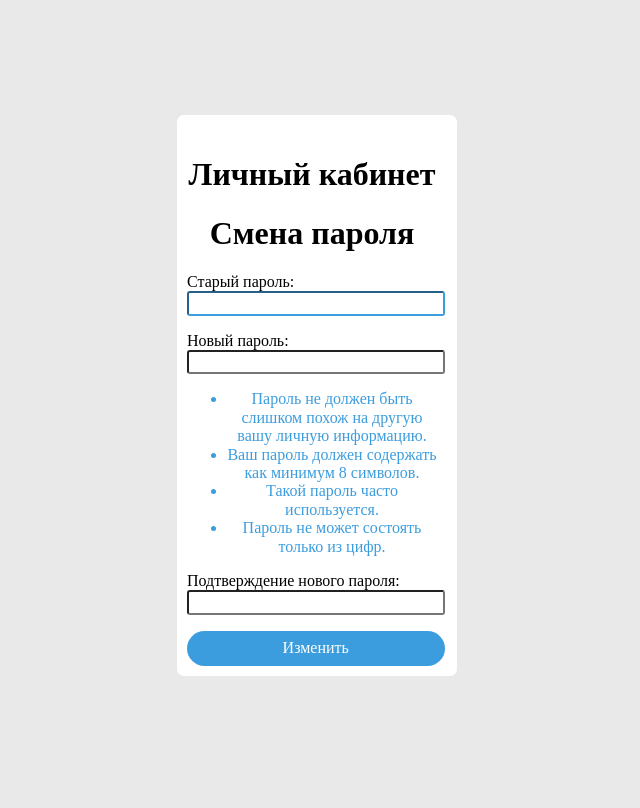
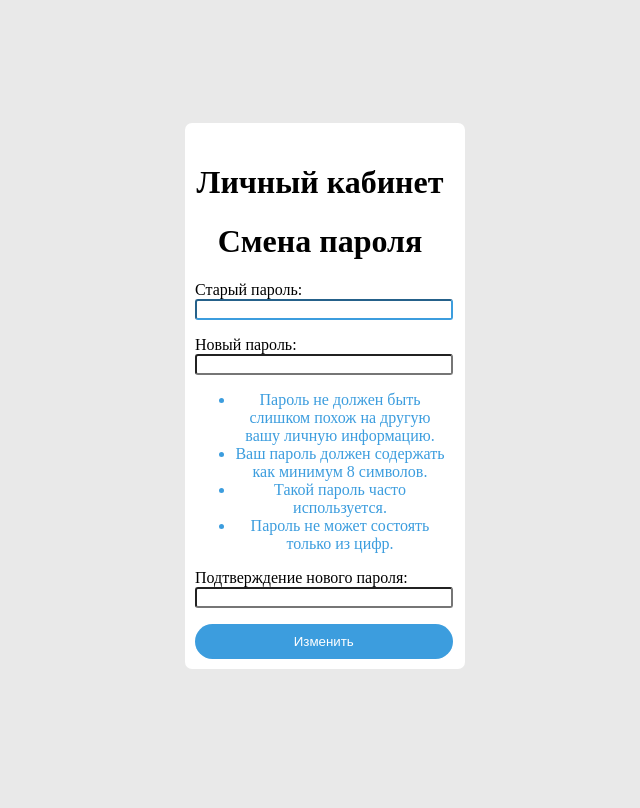
Before and after one commit to mas-gae76/Ad-site, a Django app: page /accounts/change_password/ in a window 1280 px wide. Shown: the whole page, without its empty margins (338-978 px from the left). Before the commit the page ends 676 px from the top, so only its background shows below. Run offline with Django 3.2, Linux system fonts and the light colour scheme.

Commit message:
deleted extra styles

```diff
--- a/samplesite/accounts/templates/base.html
+++ b/samplesite/accounts/templates/base.html
@@ -4,8 +4,6 @@
 <head>
     <meta charset="UTF-8">
     <link rel="stylesheet" type="text/css" href="{% static 'style.css' %}">
-    <link rel="stylesheet" href="https://cdnjs.cloudflare.com/ajax/libs/normalize/8.0.1/normalize.css">
-    <link rel="stylesheet" href="https://stackpath.bootstrapcdn.com/font-awesome/4.7.0/css/font-awesome.min.css">
     <title>{% block title %}Личный кабинет{% endblock %}</title>
 </head>
 <body>
```
